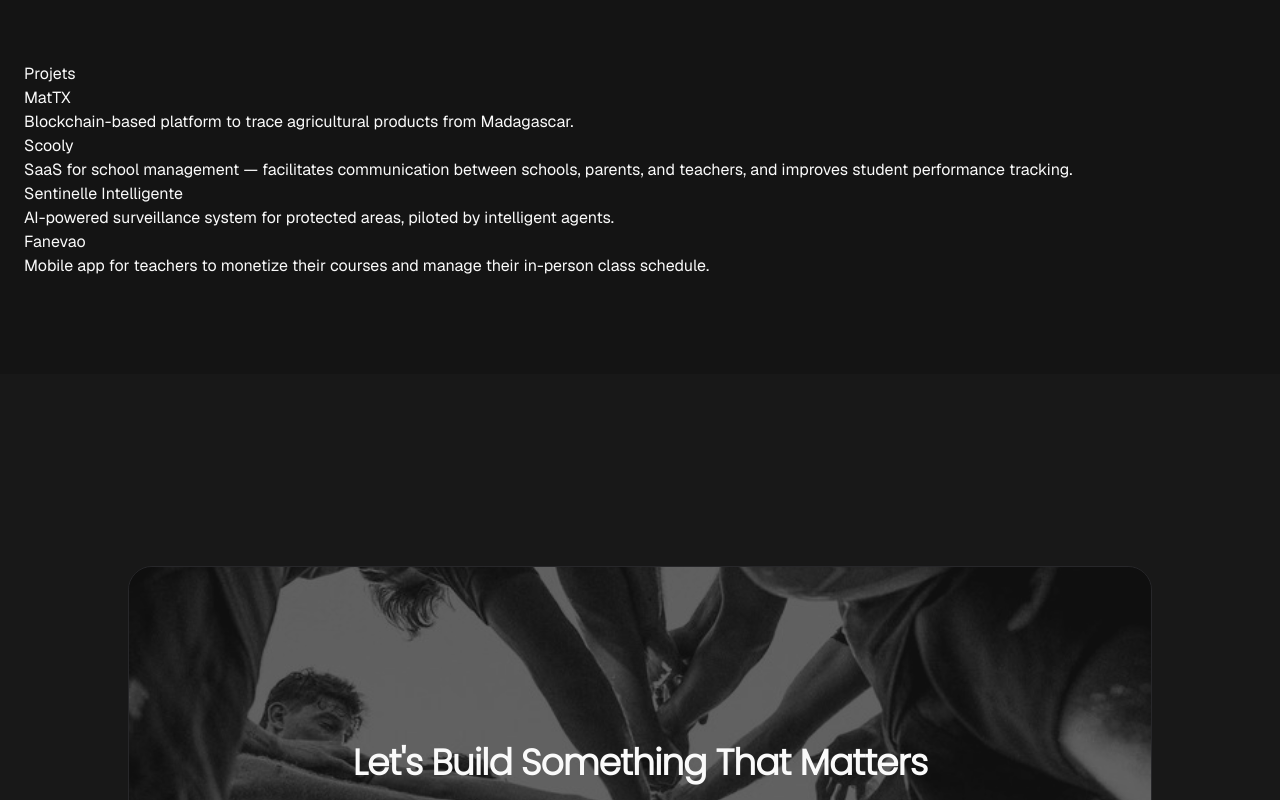
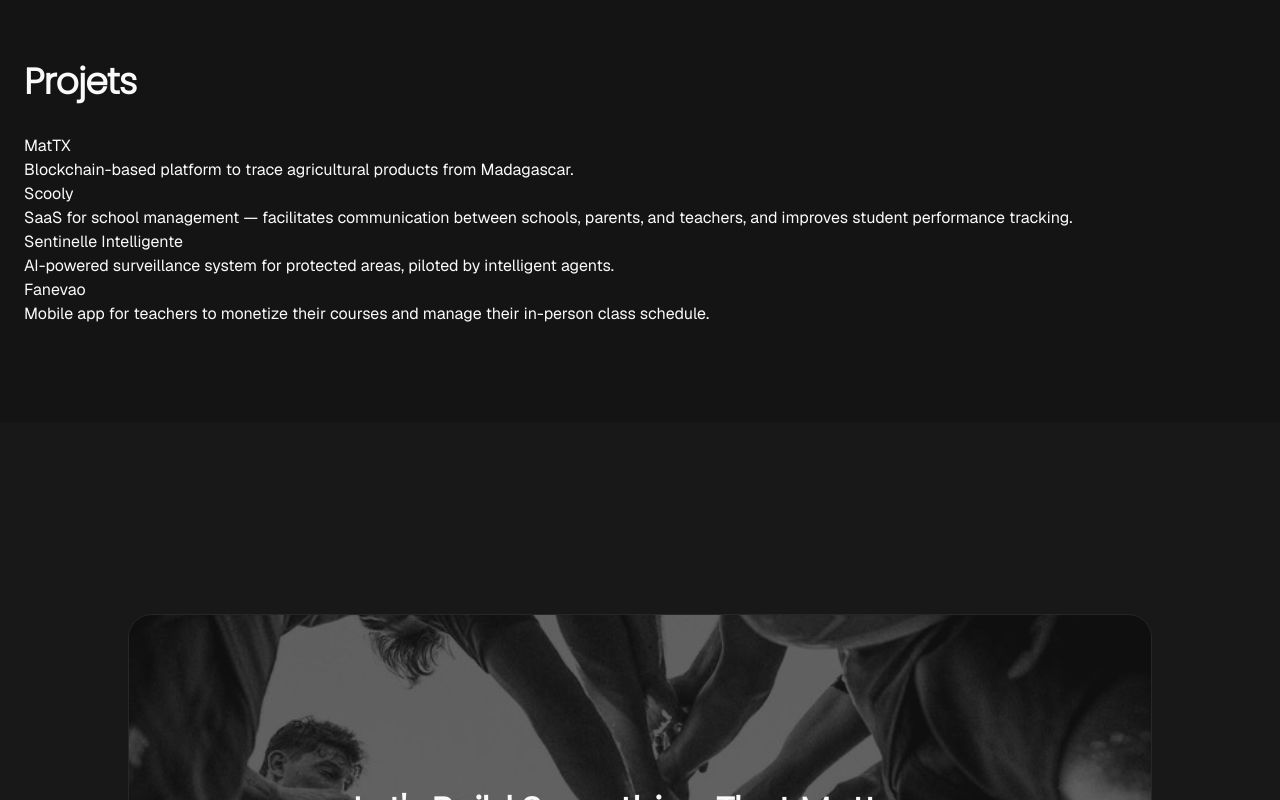
Before and after one commit to Valyfaliana/my-portfolio, a Next.js app: page / in a window 1280 px wide. Shown: the part 1520-2320 px from the top of the page. Built offline with nearby package versions, Linux system fonts and the light colour scheme.

Commit message:
feat: implement ScrollReveal and SectionTitle components for enhanced animations and structure in Contact, Projects, and Skills sections

```diff
--- a/app/globals.css
+++ b/app/globals.css
@@ -83,3 +83,78 @@
         transparent);
   }
 }
+
+@keyframes smoke-reveal {
+  0% {
+    opacity: 0;
+    filter: blur(18px);
+    transform: translateY(32px) scale(0.96);
+  }
+
+  50% {
+    opacity: 0.5;
+    filter: blur(6px);
+  }
+
+  100% {
+    opacity: 1;
+    filter: blur(0);
+    transform: translateY(0) scale(1);
+  }
+}
+
+.section-title {
+  display: inline-block;
+}
+
+.section-title[data-revealed="false"] {
+  opacity: 0;
+  filter: blur(18px);
+  transform: translateY(32px) scale(0.96);
+}
+
+.section-title[data-revealed="true"] {
+  animation: smoke-reveal 0.2s cubic-bezier(0.22, 1, 0.36, 1) forwards;
+}
+
+@keyframes reveal-up {
+  from {
+    opacity: 0;
+    transform: translateY(40px);
+  }
+
+  to {
+    opacity: 1;
+    transform: translateY(0);
+  }
+}
+
+.scroll-reveal[data-revealed="false"] {
+  opacity: 0;
+  transform: translateY(40px);
+}
+
+.scroll-reveal[data-revealed="true"] {
+  animation: reveal-up 0.7s cubic-bezier(0.22, 1, 0.36, 1) forwards;
+}
+
+@media (prefers-reduced-motion: reduce) {
+  .section-title[data-revealed="false"] {
+    opacity: 1;
+    filter: none;
+    transform: none;
+  }
+
+  .section-title[data-revealed="true"] {
+    animation: none;
+  }
+
+  .scroll-reveal[data-revealed="false"] {
+    opacity: 1;
+    transform: none;
+  }
+
+  .scroll-reveal[data-revealed="true"] {
+    animation: none;
+  }
+}
--- a/components/sections/Contact.tsx
+++ b/components/sections/Contact.tsx
@@ -1,5 +1,7 @@
 import { contactSection } from "@/lib/data";
 import MyContact from "../ui/MyContact";
+import SectionTitle from "../ui/SectionTitle";
+import ScrollReveal from "../ui/ScrollReveal";
 
 export default function Contact() {
   return (
@@ -20,13 +22,15 @@ export default function Contact() {
           <div aria-hidden className="absolute inset-0 bg-bg/35" />
 
           <div className="relative mx-auto flex max-w-2xl flex-col items-center text-center">
-            <h2 className="mb-4 text-2xl font-heading font-bold tracking-tight text-text md:text-4xl">
+            <SectionTitle className="mb-4 text-2xl font-heading font-bold tracking-tight text-text md:text-4xl">
               {contactSection.title}
-            </h2>
+            </SectionTitle>
 
-            <p className="mb-8 text-base text-muted md:text-xl">
-              {contactSection.description}
-            </p>
+            <ScrollReveal>
+              <p className="mb-8 text-base text-muted md:text-xl">
+                {contactSection.description}
+              </p>
+            </ScrollReveal>
 
             <MyContact className="mb-0 flex-wrap items-center justify-center" />
           </div>
--- a/components/sections/Projects.tsx
+++ b/components/sections/Projects.tsx
@@ -1,18 +1,22 @@
 import { projects } from "@/lib/data";
+import SectionTitle from "@/components/ui/SectionTitle";
 import React from "react";
+import ScrollReveal from "../ui/ScrollReveal";
 
 const Projects: React.FC = () => {
   return (
     <section id="projects" className="projects bg-bg flex flex-col justify-center py-24 px-6 text-text">
-      <h2>Projets</h2>
-      <div>
+      <SectionTitle className="mb-8 text-3xl font-heading font-bold tracking-tight md:text-4xl">
+        Projets
+      </SectionTitle>
+      <ScrollReveal>
         {projects.map((project, index) => (
           <article key={project.name + index}>
             <h3>{project.name}</h3>
             <p>{project.description}</p>
           </article>
         ))}
-      </div>
+      </ScrollReveal>
     </section>
   );
 };
--- a/components/sections/Skills.tsx
+++ b/components/sections/Skills.tsx
@@ -1,5 +1,7 @@
 import { skills } from "@/lib/data";
 import SkillCard from "@/components/ui/SkillCard";
+import SectionTitle from "@/components/ui/SectionTitle";
+import ScrollReveal from "../ui/ScrollReveal";
 
 export default function Skills() {
   return (
@@ -11,15 +13,17 @@ export default function Skills() {
         <p className="text-xs uppercase tracking-widest text-muted mb-2">
           Tech Stack
         </p>
-        <h2 className="text-3xl md:text-4xl font-heading font-bold tracking-tight text-text mb-12">
+        <SectionTitle className="mb-12 text-3xl font-heading font-bold tracking-tight text-text md:text-4xl">
           Skills
-        </h2>
+        </SectionTitle>
 
-        <div className="flex flex-wrap justify-center items-center gap-6">
-          {skills.map((skill) => (
-            <SkillCard key={skill.name} skill={skill} />
-          ))}
-        </div>
+        <ScrollReveal>
+          <div className="flex flex-wrap justify-center items-center gap-6">
+            {skills.map((skill) => (
+              <SkillCard key={skill.name} skill={skill} />
+            ))}
+          </div>
+        </ScrollReveal>
       </div>
     </section>
   );
--- /dev/null
+++ b/components/ui/ScrollReveal.tsx
@@ -0,0 +1,25 @@
+"use client";
+
+import { useScrollReveal } from "@/hooks/useScrollReveal";
+
+interface ScrollRevealProps {
+  children: React.ReactNode;
+  className?: string;
+}
+
+export default function ScrollReveal({
+  children,
+  className = "",
+}: ScrollRevealProps) {
+  const { ref, revealed } = useScrollReveal<HTMLDivElement>();
+
+  return (
+    <div
+      ref={ref}
+      data-revealed={revealed ? "true" : "false"}
+      className={`scroll-reveal ${className}`}
+    >
+      {children}
+    </div>
+  );
+}
--- /dev/null
+++ b/components/ui/SectionTitle.tsx
@@ -0,0 +1,25 @@
+"use client";
+
+import { useScrollReveal } from "@/hooks/useScrollReveal";
+
+interface SectionTitleProps {
+  children: React.ReactNode;
+  className?: string;
+}
+
+export default function SectionTitle({
+  children,
+  className = "",
+}: SectionTitleProps) {
+  const { ref, revealed } = useScrollReveal<HTMLHeadingElement>();
+
+  return (
+    <h2
+      ref={ref}
+      data-revealed={revealed ? "true" : "false"}
+      className={`section-title ${className}`}
+    >
+      {children}
+    </h2>
+  );
+}
--- /dev/null
+++ b/hooks/useScrollReveal.ts
@@ -0,0 +1,51 @@
+"use client";
+
+import { useLayoutEffect, useRef, useState } from "react";
+
+function isInViewport(el: HTMLElement): boolean {
+  const rect = el.getBoundingClientRect();
+  return rect.top < window.innerHeight * 0.92 && rect.bottom > 0;
+}
+
+export function useScrollReveal<T extends HTMLElement>() {
+  const ref = useRef<T>(null);
+  const [revealed, setRevealed] = useState(false);
+
+  useLayoutEffect(() => {
+    const el = ref.current;
+    if (!el) return;
+
+    const reveal = () => setRevealed(true);
+
+    if (window.matchMedia("(prefers-reduced-motion: reduce)").matches) {
+      reveal();
+      return;
+    }
+
+    const observer = new IntersectionObserver(
+      ([entry]) => {
+        if (entry.isIntersecting) {
+          reveal();
+          observer.disconnect();
+        }
+      },
+      { threshold: 0, rootMargin: "0px 0px -40px 0px" },
+    );
+
+    observer.observe(el);
+
+    const checkNow = () => {
+      if (isInViewport(el)) {
+        reveal();
+        observer.disconnect();
+      }
+    };
+
+    checkNow();
+    requestAnimationFrame(checkNow);
+
+    return () => observer.disconnect();
+  }, []);
+
+  return { ref, revealed };
+}
```
